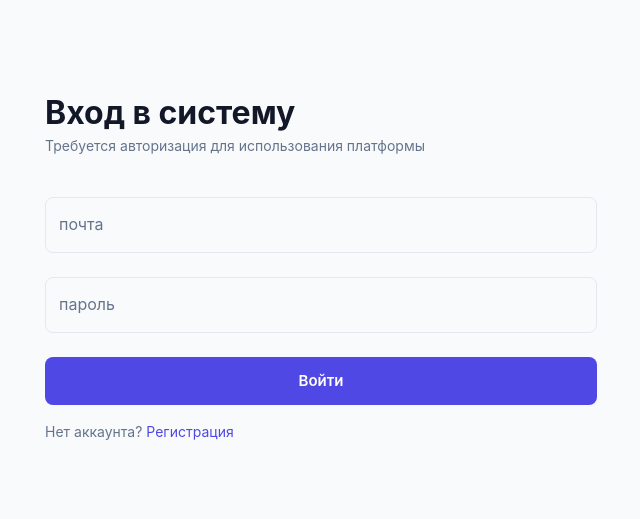
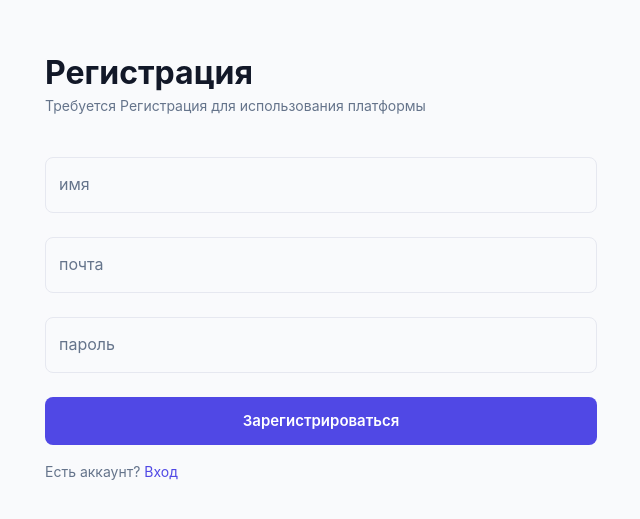
Before and after one commit to Marshall483/SuperProject, a Next.js app in the folder pahlava/: page / in a window 1280 px wide. Shown: the part 145-664 px from the top of the page, without its empty margins (319-959 px from the left). Built offline with nearby package versions, Linux system fonts and the light colour scheme.

Commit message:
feat: add login and register api calls

```diff
--- /dev/null
+++ b/pahlava/api/index.ts
@@ -0,0 +1,19 @@
+import axios from "axios";
+import { getCookie, removeCookies, setCookies } from "cookies-next";
+import { GetServerSidePropsContext } from "next";
+
+const AUTH_TOKEN_NAME = "secret";
+
+const authApi = axios.create({
+  baseURL: process.env.NEXT_PUBLIC_USER_ROOT,
+});
+
+const setAuthToken = (token: string) => {
+  setCookies(AUTH_TOKEN_NAME, token);
+};
+
+const removeAuthToken = () => removeCookies(AUTH_TOKEN_NAME);
+
+const getAuthToken = (ctx?: GetServerSidePropsContext) => ctx ? getCookie(AUTH_TOKEN_NAME, ctx) : getCookie(AUTH_TOKEN_NAME);
+
+export { authApi, setAuthToken, removeAuthToken, getAuthToken };
--- a/pahlava/package.json
+++ b/pahlava/package.json
@@ -16,10 +16,13 @@
     "@mui/icons-material": "^5.6.1",
     "@mui/lab": "^5.0.0-alpha.77",
     "@mui/material": "^5.6.1",
+    "axios": "^0.26.1",
+    "cookies-next": "^2.0.4",
     "formik": "^2.2.9",
     "next": "12.1.0",
     "react": "17.0.2",
     "react-dom": "17.0.2",
+    "react-hot-toast": "^2.2.0",
     "yup": "^0.32.11"
   },
   "devDependencies": {
--- a/pahlava/pages/_app.tsx
+++ b/pahlava/pages/_app.tsx
@@ -3,6 +3,7 @@ import { AppProps } from "next/app";
 import { CssBaseline } from "@mui/material";
 import { ThemeProvider } from "@mui/material/styles";
 import { theme } from "../theme";
+import { Toaster } from "react-hot-toast";
 
 const App = (props: AppProps) => {
   const { Component, pageProps } = props;
@@ -15,6 +16,7 @@ const App = (props: AppProps) => {
         <meta name="viewport" content="initial-scale=1, width=device-width" />
       </Head>
       <ThemeProvider theme={theme}>
+        <Toaster position="bottom-right" />
         <CssBaseline />
         <Component {...pageProps} />
       </ThemeProvider>
--- a/pahlava/pages/index.tsx
+++ b/pahlava/pages/index.tsx
@@ -1,6 +1,7 @@
 import {
   Box,
   Button,
+  CircularProgress,
   Container,
   Link,
   TextField,
@@ -10,22 +11,57 @@ import Head from "next/head";
 import { useFormik } from "formik";
 import * as Yup from "yup";
 import { useState } from "react";
+import { authApi, setAuthToken } from "../api";
+import toast from "react-hot-toast";
+import { useRouter } from "next/router";
 
 const Home = () => {
-  const [isLoginPage, setIsLoginPage] = useState(true);
+  const router = useRouter();
+  const [isLoading, setIsLoading] = useState(false);
+  const [isLoginPage, setIsLoginPage] = useState(false);
   const formik = useFormik({
     initialValues: {
-      email: "",
+      login: "",
+      name: "",
       password: "",
     },
     validationSchema: Yup.object({
-      email: Yup.string()
-        .email("Must be a valid email")
+      login: Yup.string()
+        .email("must be a valid email")
         .max(255)
         .required("Email is required"),
-      password: Yup.string().max(255).required("Password is required"),
+      name: Yup.string().min(2, "Name must be longer").max(15, 'Name too long').required(),
+      password: Yup.string().min(2, "Name must be longer").max(15, 'Password too long').required("Password is required"),
     }),
-    onSubmit: () => {
+    onSubmit: async (user, { resetForm }) => {
+      setIsLoading(true);
+      try {
+        if (isLoginPage) {
+          const res = await authApi.post("/user/login", user);
+          setIsLoading(false);
+          if (res.status === 200) {
+            const token = res?.data?.token;
+            if (token) {
+              setAuthToken(token)
+              router.push("/dashboard");
+            }
+          }
+          return;
+        }
+        const res = await authApi.post("/user/register", user);
+        setIsLoading(false);
+        if (res.status === 200) {
+          toast.success("User successfuly added");
+          resetForm();
+          setIsLoginPage(true);
+        }
+      } catch (error) {
+        toast.error(
+          error?.response?.data?.message ||
+            "Something bad happened, try reload the page or contact with administrator"
+        );
+        setIsLoading(false);
+      }
     },
   });
 
@@ -55,16 +91,29 @@ const Home = () => {
               </Typography>
             </Box>
             <TextField
-              error={Boolean(formik.touched.email && formik.errors.email)}
+              error={Boolean(formik.touched.name && formik.errors.name)}
               fullWidth
-              helperText={formik.touched.email && formik.errors.email}
+              helperText={formik.touched.name && formik.errors.name}
+              label="имя"
+              margin="normal"
+              name="name"
+              onBlur={formik.handleBlur}
+              onChange={formik.handleChange}
+              type="text"
+              value={formik.values.name}
+              variant="outlined"
+            />
+            <TextField
+              error={Boolean(formik.touched.login && formik.errors.login)}
+              fullWidth
+              helperText={formik.touched.login && formik.errors.login}
               label="почта"
               margin="normal"
-              name="email"
+              name="login"
               onBlur={formik.handleBlur}
               onChange={formik.handleChange}
               type="email"
-              value={formik.values.email}
+              value={formik.values.login}
               variant="outlined"
             />
             <TextField
@@ -83,12 +132,14 @@ const Home = () => {
             <Box sx={{ py: 2 }}>
               <Button
                 color="primary"
-                disabled={formik.isSubmitting}
+                disabled={formik.isSubmitting || isLoading}
                 fullWidth
+                type="submit"
                 size="large"
                 variant="contained"
               >
-                {isLoginPage ? "Войти" : "Зарегистрироваться"}
+                {!isLoading && (isLoginPage  ? "Войти" : "Зарегистрироваться")}
+                {isLoading && <CircularProgress color="inherit"/>}
               </Button>
             </Box>
             <Typography color="textSecondary" variant="body2">
@@ -96,6 +147,7 @@ const Home = () => {
               <Link
                 underline="hover"
                 onClick={() => {
+                  formik.resetForm()
                   setIsLoginPage((s) => !s);
                 }}
                 sx={{
```
Also changed, not shown: pahlava/pages/dashboard/index.tsx (+15 -0 lines), 1 other file (tests, documents, lock files or other folders).
